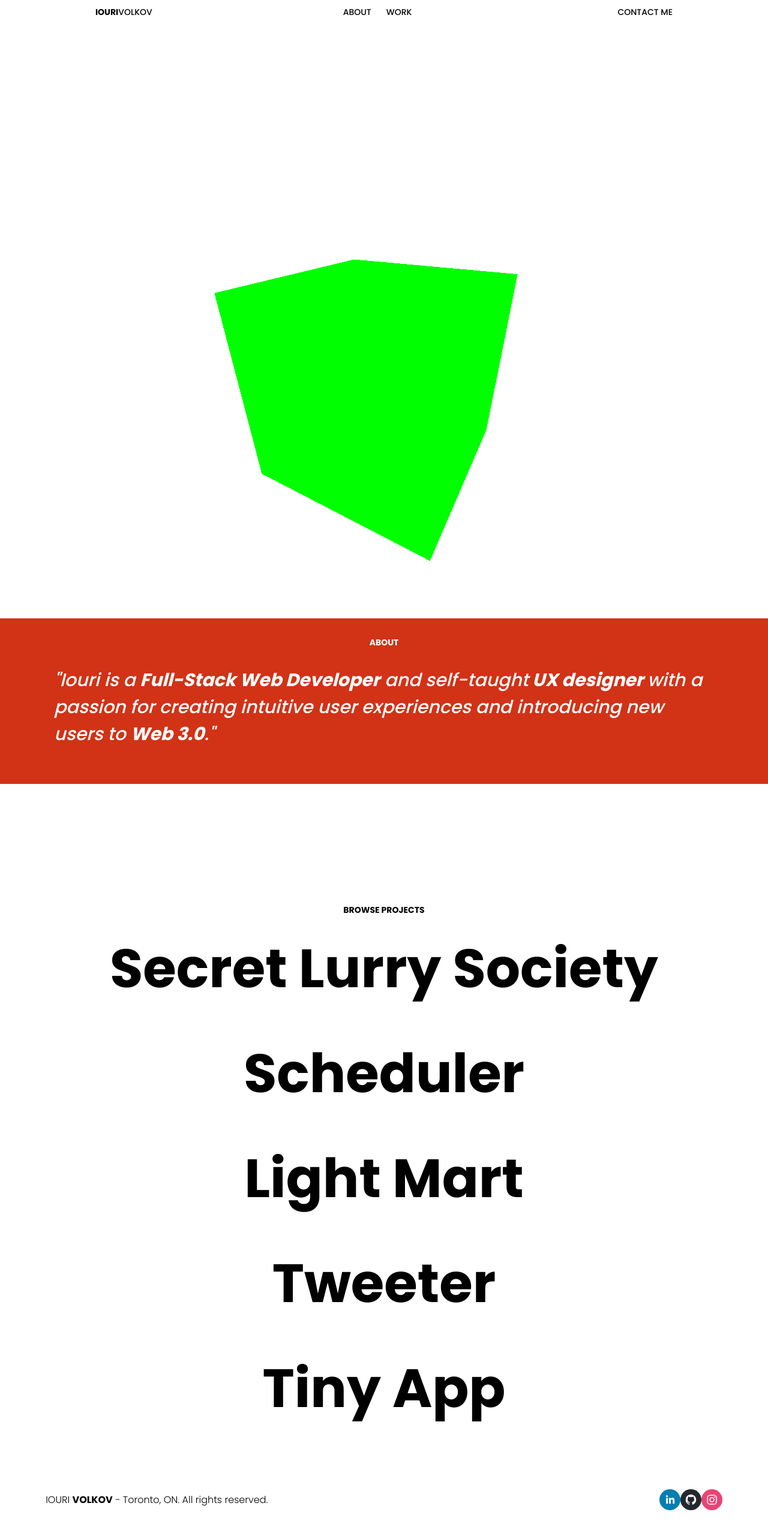
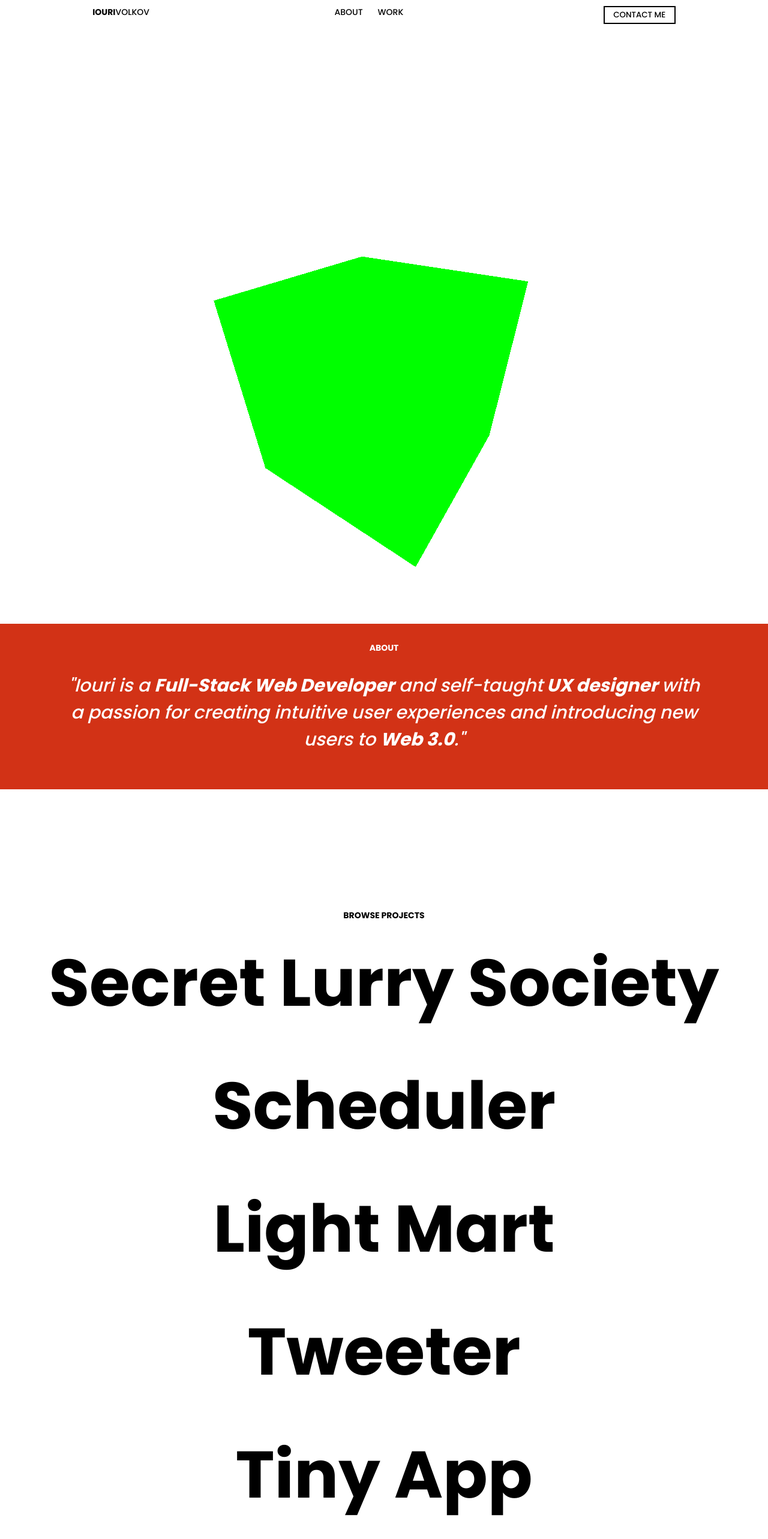
Before and after one commit to iourivolkov/portfolio-website, a React (Create React App) app: page /photos in a window 1280 px wide. Shown: the part 40-2606 px from the top of the page at 60% size. Before the commit the page ends 2583 px from the top, so only its background shows below. Built offline with nearby package versions, Linux system fonts and the light colour scheme.

Commit message:
Styling changes

```diff
--- a/src/components/Footer.jsx
+++ b/src/components/Footer.jsx
@@ -4,14 +4,9 @@ import styled from "styled-components";
 import { ReactDOM } from "react";
 import { SocialIcon } from "react-social-icons";
 
-const StyledWrapper = styled.div`
-  background-color: white;
-  color: black;
-`;
-
 const Footer = () => {
   return (
-    <StyledWrapper>
+    <div className="container">
       <section className="footer">
         <section className="footer-contact-info-left">
           <p>
@@ -20,22 +15,25 @@ const Footer = () => {
         </section>
         <section className="footer-social-icons-right">
           <SocialIcon
+            className="linkedIn"
             url="https://www.linkedin.com/in/iourivolkov/"
             style={{ height: 35, width: 35 }}
           />
           <SocialIcon
+            className="github"
             network="github"
             url="https://github.com/iourivolkov"
             style={{ height: 35, width: 35 }}
           />
           <SocialIcon
+            className="instagram"
             network="instagram"
             url="https://www.instagram.com/ayureeee.sol/"
             style={{ height: 35, width: 35 }}
           />
         </section>
       </section>
-    </StyledWrapper>
+    </div>
   );
 };
 
--- a/src/components/Navigation.jsx
+++ b/src/components/Navigation.jsx
@@ -1,5 +1,22 @@
 import "../styles/Navigation.css";
 import { Link } from "react-router-dom";
+
+import styled from "styled-components";
+
+const ContactBtn = styled.button`
+  border: solid black 2px;
+  width: 120px;
+  height: 30px;
+  text-align: center;
+  background-color: transparent;
+  font-family: "Poppins", sans-serif;
+  cursor: pointer;
+  &:hover {
+    background-color: rgb(210, 50, 22);
+    color: white;
+    border: none;
+  }
+`;
 
 const Navigation = () => {
   return (
@@ -14,8 +31,8 @@ const Navigation = () => {
 
           <li className="portfolio">WORK</li>
         </div>
-
-        <li className="contact">CONTACT ME</li>
+        <ContactBtn>CONTACT ME</ContactBtn>
+        {/* <li className="contact">CONTACT ME</li> */}
       </ul>
     </nav>
   );
--- a/src/styles/About.css
+++ b/src/styles/About.css
@@ -10,7 +10,8 @@
   font-size: 30px;
   color: white;
   text-align: start;
-  margin: 30px 90px;
+  margin: 30px 110px;
+  text-align: center;
 
   background-color: transparent;
 }
--- a/src/styles/Footer.css
+++ b/src/styles/Footer.css
@@ -7,7 +7,7 @@
   justify-content: space-around;
   flex-direction: row;
   font-weight: 300;
-  padding-bottom: 25px;
+  padding-bottom: 40px;
 }
 
 .footer-social-icons-right {
@@ -19,13 +19,10 @@
   font-family: "Poppins", sans-serif;
 }
 
-.linkedin {
-  padding-right: 20px;
+.linkedIn {
+  margin-right: 10px;
 }
 
 .github {
-  padding-right: 20px;
+  margin-right: 10px;
 }
-
-.photos {
-}
--- a/src/styles/Projects.css
+++ b/src/styles/Projects.css
@@ -6,7 +6,7 @@
 
 .past-project-links {
   font-family: "Poppins", sans-serif;
-  font-size: 90px;
+  font-size: 110px;
   color: black;
   padding-top: 20px;
   padding-bottom: 20px;
```
